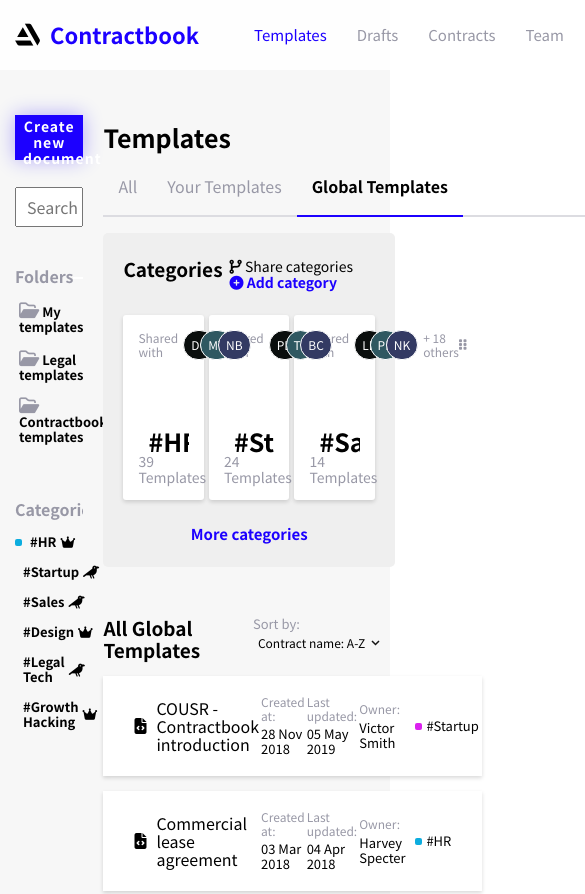
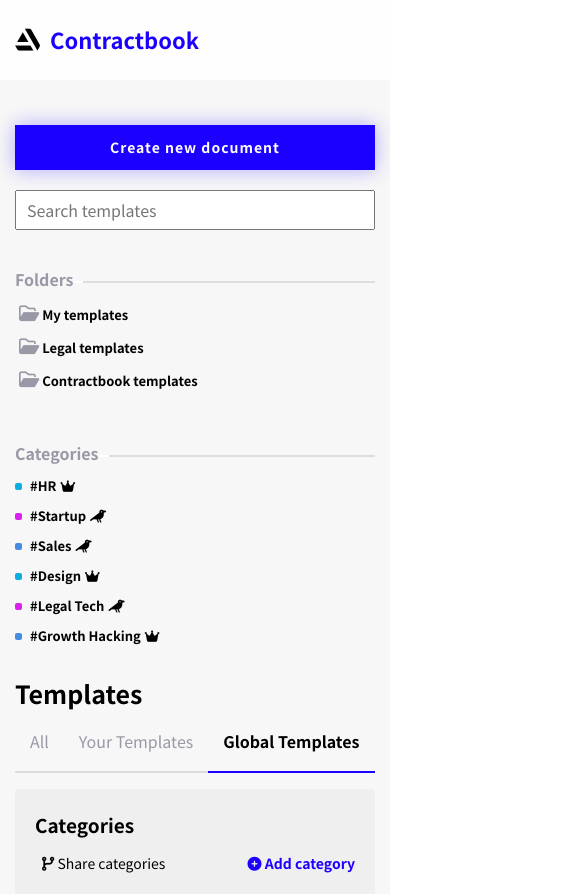
Before and after one commit to yarko9/Contractbook, a plain HTML site: page index.html in a window 390 px wide. Shown: the top 894 px of the page, 585 px wide, since content can reach past the window. Drawn offline with nearby package versions, Linux system fonts and the light colour scheme.

Commit message:
responsive-beta add, some classes rename

```diff
--- a/css/general.css
+++ b/css/general.css
@@ -110,7 +110,7 @@ input[type=checkbox]:checked ~ .folder {
   .table-cell {
     border-spacing: 0; }
     .table-cell--empty {
-      width: 150px; }
+      width: 120px; }
   .table__category {
     display: flex;
     align-items: center; }
@@ -120,19 +120,29 @@ input[type=checkbox]:checked ~ .folder {
     padding-bottom: 5px; }
     .table__description--content {
       font-size: 13px; }
-  .table__heading {
+  .table__row-heading {
     padding-left: 10px; }
   .table__main-cell {
     display: flex;
     align-items: center;
     padding-left: 30px; }
+  @media (max-width: 480px) {
+    .table-row {
+      height: 145px; }
+    .table__main-cell {
+      padding-left: 10px; }
+    .table-cell--empty {
+      display: none; }
+    .table__row-heading {
+      font-size: 13px; } }
 
 .container {
   max-width: 1360px;
   margin-left: auto;
   margin-right: auto;
   padding: 0 15px;
-  box-sizing: border-box; }
+  box-sizing: border-box;
+  overflow: hidden; }
 
 .navigation {
   display: flex;
@@ -146,6 +156,18 @@ input[type=checkbox]:checked ~ .folder {
     color: #9898a6; }
     .navigation__link--active {
       color: #1c00ff; }
+  .navigation--full {
+    display: none;
+    position: absolute;
+    flex-direction: column;
+    height: 100%;
+    width: 100vw;
+    background-color: antiquewhite; }
+    .navigation--full .navigation__menu {
+      flex-direction: column; }
+  @media (max-width: 590px) {
+    .navigation--main {
+      display: none; } }
 
 .select {
   outline: none;
@@ -196,6 +218,14 @@ input[type=checkbox]:checked ~ .folder {
     .header__item--no_border {
       border-right: none;
       padding-right: 0; }
+  @media (max-width: 980px) {
+    .header--right {
+      display: none; }
+    .header--left {
+      height: 80px;
+      width: 100%;
+      display: flex;
+      justify-content: space-between; } }
 
 .tabs {
   display: flex;
@@ -221,11 +251,9 @@ input[type=checkbox]:checked ~ .folder {
     display: none; }
     .tabs-content--visible {
       display: block; }
-
-.tabs-content {
-  display: none; }
-  .tabs-content--visible {
-    display: block; }
+  @media (max-width: 980px) {
+    .tabs {
+      width: 100%; } }
 
 .section--global {
   margin: 50px 0; }
@@ -240,7 +268,11 @@ input[type=checkbox]:checked ~ .folder {
   .categories__buttons {
     font-size: 14px; }
   .categories__button {
-    margin-left: 7px; }
+    margin-left: 7px;
+    cursor: pointer;
+    transition: color 0.3s ease-in-out; }
+    .categories__button:hover {
+      color: #110099; }
     .categories__button--add {
       color: #1c00ff;
       font-weight: 600; }
@@ -299,8 +331,7 @@ input[type=checkbox]:checked ~ .folder {
   .categories__content {
     display: flex;
     flex-direction: column;
-    justify-content: space-between;
-    height: 55px; }
+    justify-content: space-between; }
   .categories__heading {
     display: flex;
     align-items: center;
@@ -311,6 +342,25 @@ input[type=checkbox]:checked ~ .folder {
     line-height: 35px; }
   .categories__additional {
     font-size: 14px; }
+  @media (max-width: 750px) {
+    .categories__block {
+      flex-direction: column;
+      align-items: center;
+      padding: 0; }
+    .categories__item {
+      width: 85%;
+      margin: 25px 0;
+      height: 200px;
+      padding: 25px; } }
+  @media (max-width: 480px) {
+    .categories__header {
+      flex-direction: column; }
+    .categories__buttons {
+      margin-top: 20px;
+      display: flex;
+      justify-content: space-between; }
+    .categories__item {
+      width: 100%; } }
 
 .square {
   height: 15px;
@@ -357,8 +407,18 @@ input[type=checkbox]:checked ~ .folder {
     padding-top: 25px; }
   .main__content {
     width: 81%;
-    margin-left: 20px;
+    padding-left: 28px;
     padding-top: 28px; }
+  @media (max-width: 980px) {
+    .main-inner {
+      flex-direction: column; }
+    .main__content {
+      width: 100%;
+      padding: 28px;
+      box-sizing: border-box; } }
+  @media (max-width: 480px) {
+    .main__content {
+      padding: 0; } }
 
 .aside {
   width: 19%;
@@ -382,6 +442,19 @@ input[type=checkbox]:checked ~ .folder {
   .aside__folder {
     flex-direction: column;
     align-items: flex-start; }
+  @media (max-width: 980px) {
+    .aside {
+      width: 100%; }
+      .aside__button, .aside__input {
+        display: flex;
+        justify-content: center; }
+      .aside .button, .aside .input {
+        width: 450px; }
+      .aside__block {
+        padding: 0 35px; } }
+  @media (max-width: 480px) {
+    .aside__block {
+      padding: 0; } }
 
 .folder {
   display: none;
--- a/css/styles.css
+++ b/css/styles.css
@@ -110,7 +110,7 @@ input[type=checkbox]:checked ~ .folder {
   .table-cell {
     border-spacing: 0; }
     .table-cell--empty {
-      width: 150px; }
+      width: 120px; }
   .table__category {
     display: flex;
     align-items: center; }
@@ -120,19 +120,29 @@ input[type=checkbox]:checked ~ .folder {
     padding-bottom: 5px; }
     .table__description--content {
       font-size: 13px; }
-  .table__heading {
+  .table__row-heading {
     padding-left: 10px; }
   .table__main-cell {
     display: flex;
     align-items: center;
     padding-left: 30px; }
+  @media (max-width: 480px) {
+    .table-row {
+      height: 145px; }
+    .table__main-cell {
+      padding-left: 10px; }
+    .table-cell--empty {
+      display: none; }
+    .table__row-heading {
+      font-size: 13px; } }
 
 .container {
   max-width: 1360px;
   margin-left: auto;
   margin-right: auto;
   padding: 0 15px;
-  box-sizing: border-box; }
+  box-sizing: border-box;
+  overflow: hidden; }
 
 .navigation {
   display: flex;
@@ -146,6 +156,18 @@ input[type=checkbox]:checked ~ .folder {
     color: #9898a6; }
     .navigation__link--active {
       color: #1c00ff; }
+  .navigation--full {
+    display: none;
+    position: absolute;
+    flex-direction: column;
+    height: 100%;
+    width: 100vw;
+    background-color: antiquewhite; }
+    .navigation--full .navigation__menu {
+      flex-direction: column; }
+  @media (max-width: 590px) {
+    .navigation--main {
+      display: none; } }
 
 .select {
   outline: none;
@@ -196,6 +218,14 @@ input[type=checkbox]:checked ~ .folder {
     .header__item--no_border {
       border-right: none;
       padding-right: 0; }
+  @media (max-width: 980px) {
+    .header--right {
+      display: none; }
+    .header--left {
+      height: 80px;
+      width: 100%;
+      display: flex;
+      justify-content: space-between; } }
 
 .tabs {
   display: flex;
@@ -221,11 +251,9 @@ input[type=checkbox]:checked ~ .folder {
     display: none; }
     .tabs-content--visible {
       display: block; }
-
-.tabs-content {
-  display: none; }
-  .tabs-content--visible {
-    display: block; }
+  @media (max-width: 980px) {
+    .tabs {
+      width: 100%; } }
 
 .section--global {
   margin: 50px 0; }
@@ -240,7 +268,11 @@ input[type=checkbox]:checked ~ .folder {
   .categories__buttons {
     font-size: 14px; }
   .categories__button {
-    margin-left: 7px; }
+    margin-left: 7px;
+    cursor: pointer;
+    transition: color 0.3s ease-in-out; }
+    .categories__button:hover {
+      color: #110099; }
     .categories__button--add {
       color: #1c00ff;
       font-weight: 600; }
@@ -299,8 +331,7 @@ input[type=checkbox]:checked ~ .folder {
   .categories__content {
     display: flex;
     flex-direction: column;
-    justify-content: space-between;
-    height: 55px; }
+    justify-content: space-between; }
   .categories__heading {
     display: flex;
     align-items: center;
@@ -311,6 +342,25 @@ input[type=checkbox]:checked ~ .folder {
     line-height: 35px; }
   .categories__additional {
     font-size: 14px; }
+  @media (max-width: 750px) {
+    .categories__block {
+      flex-direction: column;
+      align-items: center;
+      padding: 0; }
+    .categories__item {
+      width: 85%;
+      margin: 25px 0;
+      height: 200px;
+      padding: 25px; } }
+  @media (max-width: 480px) {
+    .categories__header {
+      flex-direction: column; }
+    .categories__buttons {
+      margin-top: 20px;
+      display: flex;
+      justify-content: space-between; }
+    .categories__item {
+      width: 100%; } }
 
 .square {
   height: 15px;
@@ -357,8 +407,18 @@ input[type=checkbox]:checked ~ .folder {
     padding-top: 25px; }
   .main__content {
     width: 81%;
-    margin-left: 20px;
+    padding-left: 28px;
     padding-top: 28px; }
+  @media (max-width: 980px) {
+    .main-inner {
+      flex-direction: column; }
+    .main__content {
+      width: 100%;
+      padding: 28px;
+      box-sizing: border-box; } }
+  @media (max-width: 480px) {
+    .main__content {
+      padding: 0; } }
 
 .aside {
   width: 19%;
@@ -382,6 +442,19 @@ input[type=checkbox]:checked ~ .folder {
   .aside__folder {
     flex-direction: column;
     align-items: flex-start; }
+  @media (max-width: 980px) {
+    .aside {
+      width: 100%; }
+      .aside__button, .aside__input {
+        display: flex;
+        justify-content: center; }
+      .aside .button, .aside .input {
+        width: 450px; }
+      .aside__block {
+        padding: 0 35px; } }
+  @media (max-width: 480px) {
+    .aside__block {
+      padding: 0; } }
 
 .folder {
   display: none;
--- a/index.html
+++ b/index.html
@@ -18,9 +18,17 @@
               <i class="fab fa-artstation"></i>
               <p class="header__heading">Contractbook</p>
             </div>
-            <nav class="navigation">
+            <nav class="navigation navigation--main">
               <ul class="navigation__menu">
                 <li class="navigation__link navigation__link--active">Templates</li>
+                <li class="navigation__link">Drafts</li>
+                <li class="navigation__link">Contracts</li>
+                <li class="navigation__link">Team</li>
+              </ul>
+            </nav>
+            <nav class="navigation navigation--full">
+              <ul class="navigation__menu">
+                <li class="navigation__link">Templates</li>
                 <li class="navigation__link">Drafts</li>
                 <li class="navigation__link">Contracts</li>
                 <li class="navigation__link">Team</li>
@@ -312,7 +320,7 @@
                       <td class="table-cell">
                         <div class="table__main-cell">
                           <i class="fas fa-file-code"></i>
-                          <p class="table__heading">COUSR - Contractbook introduction</p>
+                          <p class="table__row-heading">COUSR - Contractbook introduction</p>
                         </div>
                       </td>
                       <td class="table-cell">
@@ -345,7 +353,7 @@
                       <td class="table-cell">
                         <div class="table__main-cell">
                           <i class="fas fa-file-code"></i>
-                          <p class="table__heading">Commercial lease agreement</p>
+                          <p class="table__row-heading">Commercial lease agreement</p>
                         </div>
                       </td>
                       <td class="table-cell">
@@ -378,7 +386,7 @@
                       <td class="table-cell">
                         <div class="table__main-cell">
                           <i class="fas fa-file-code"></i>
-                          <p class="table__heading">Consultant agreement</p>
+                          <p class="table__row-heading">Consultant agreement</p>
                         </div>
                       </td>
                       <td class="table-cell">
@@ -411,7 +419,7 @@
                       <td class="table-cell">
                         <div class="table__main-cell">
                           <i class="fas fa-file-code"></i>
-                          <p class="table__heading">Shareholders Agreement Hummel</p>
+                          <p class="table__row-heading">Shareholders Agreement Hummel</p>
                         </div>
                       </td>
                       <td class="table-cell">
@@ -444,7 +452,7 @@
                       <td class="table-cell">
                         <div class="table__main-cell">
                           <i class="fas fa-file-code"></i>
-                          <p class="table__heading">Declaration of Content</p>
+                          <p class="table__row-heading">Declaration of Content</p>
                         </div>
                       </td>
                       <td class="table-cell">
@@ -477,7 +485,7 @@
                       <td class="table-cell">
                         <div class="table__main-cell">
                           <i class="fas fa-file-code"></i>
-                          <p class="table__heading">Commercial lease agreement</p>
+                          <p class="table__row-heading">Commercial lease agreement</p>
                         </div>
                       </td>
                       <td class="table-cell">
@@ -510,7 +518,7 @@
                       <td class="table-cell">
                         <div class="table__main-cell">
                           <i class="fas fa-file-code"></i>
-                          <p class="table__heading">Contractbook introduction</p>
+                          <p class="table__row-heading">Contractbook introduction</p>
                         </div>
                       </td>
                       <td class="table-cell">
```
